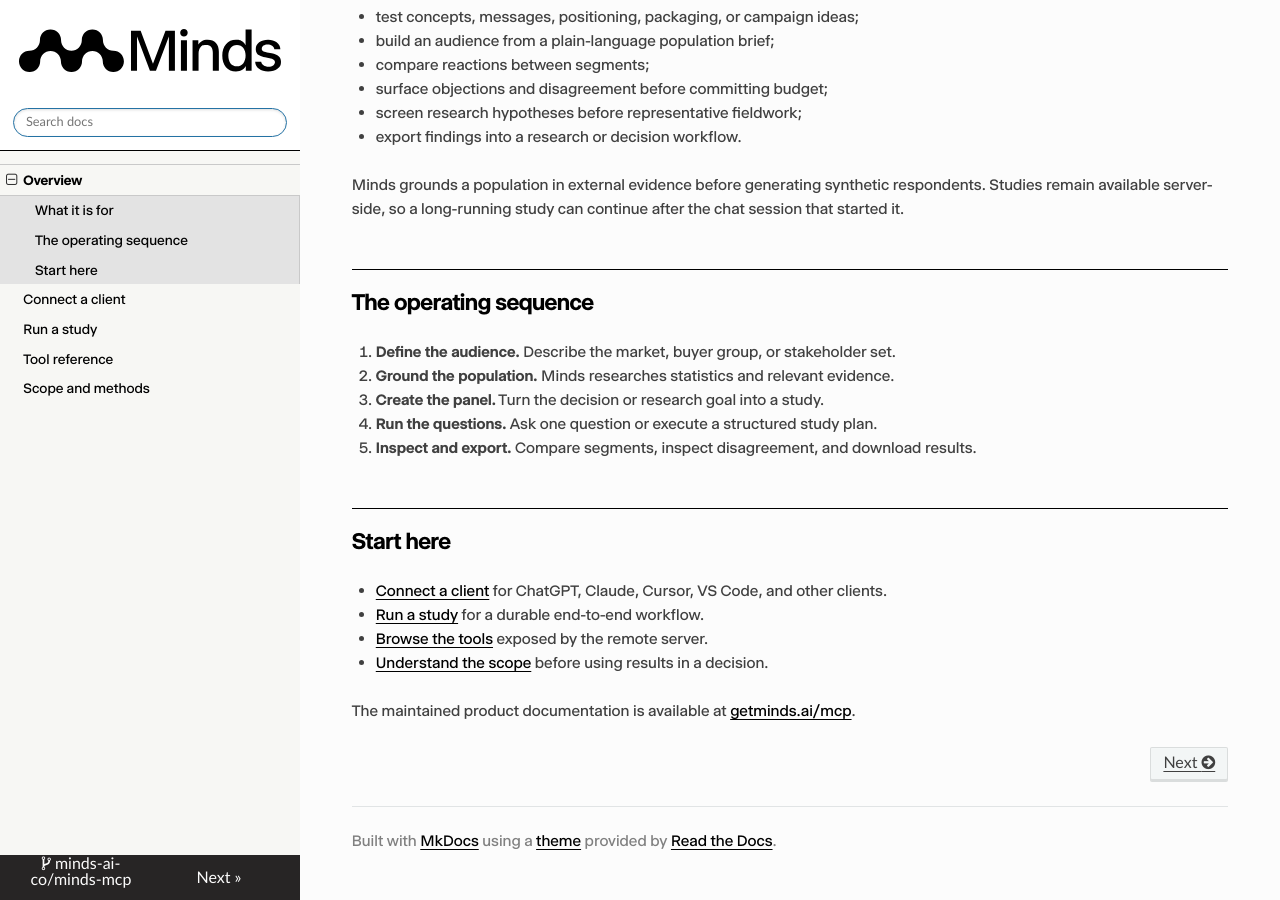
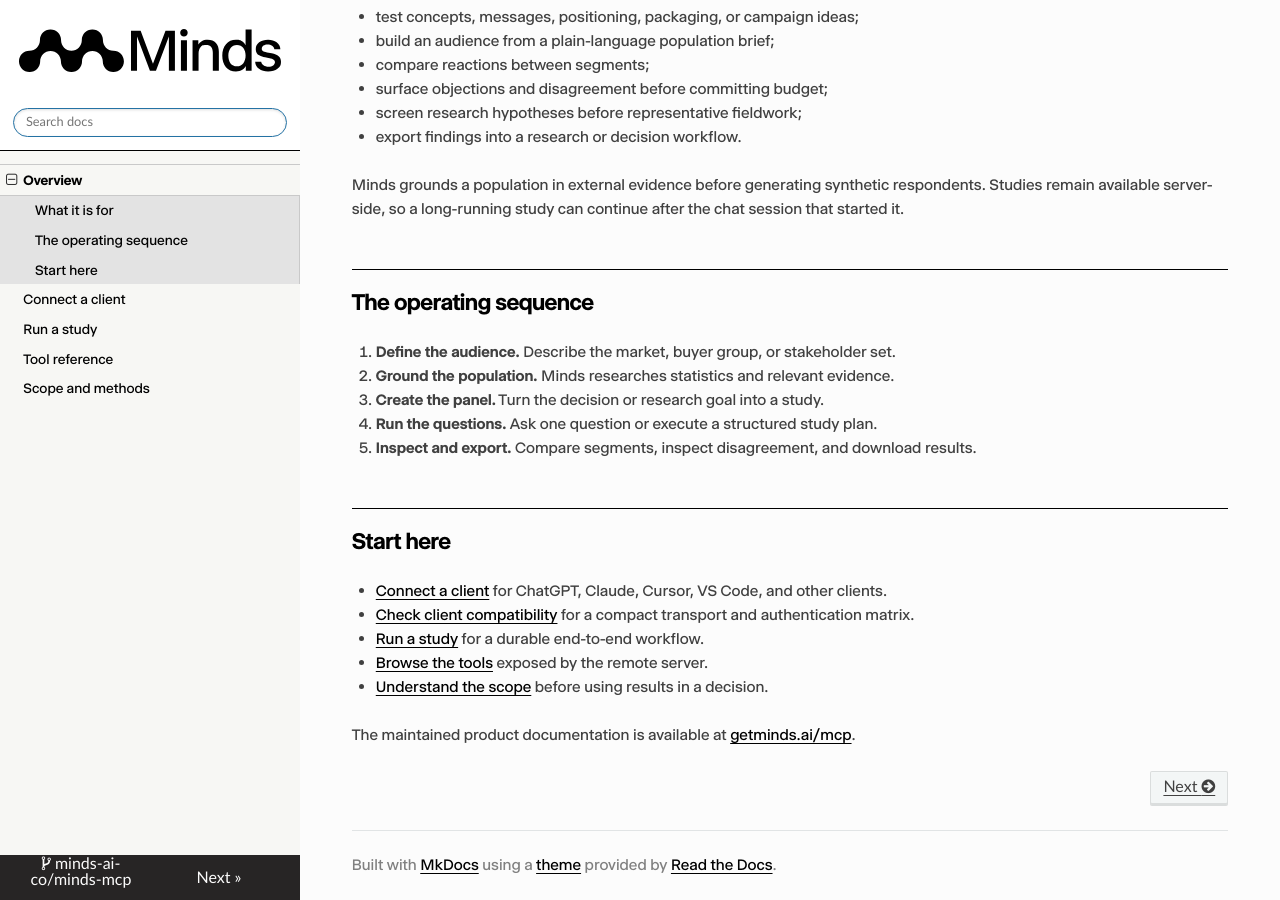
Before and after one commit to minds-ai-co/minds-mcp, an MkDocs documentation site: the page built from reference/index.md, in a window 1280 px wide and 900 px high, scrolled down 899 px. Built offline with MkDocs 1.6.1, drawn with Linux system fonts in a browser that asks for light colours; nearby versions of some CDN libraries.

Commit message:
docs: link compatibility field guide

```diff
--- a/docs/index.html
+++ b/docs/index.html
@@ -243,6 +243,7 @@
         <a href="https://getminds.ai/">getminds.ai</a>
         <a href="https://getminds.ai/api">API documentation</a>
         <a href="https://minds-mcp.readthedocs.io/en/latest/">Technical reference</a>
+        <a href="https://minds-mcp-compatibility.pages.dev/">Client compatibility</a>
         <a href="https://github.com/minds-ai-co/minds-mcp">Source and metadata</a>
       </div>
       <p>Remote MCP server</p>
--- a/reference/index.md
+++ b/reference/index.md
@@ -42,6 +42,7 @@
 ## Start here
 
 - [Connect a client](connect.md) for ChatGPT, Claude, Cursor, VS Code, and other clients.
+- [Check client compatibility](https://minds-mcp-compatibility.pages.dev/) for a compact transport and authentication matrix.
 - [Run a study](workflow.md) for a durable end-to-end workflow.
 - [Browse the tools](tools.md) exposed by the remote server.
 - [Understand the scope](scope.md) before using results in a decision.
```
Also changed, not shown: README.md (+2 -0 lines).
